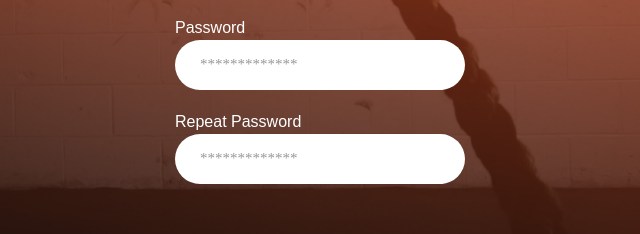
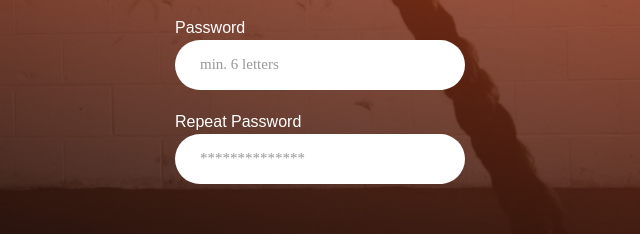
Before and after one commit to realonlytomd/gymbuddies, a website: page public/create.html in a window 1280 px wide. Shown: the part 401-635 px from the top of the page, 320-960 px from the left. Drawn offline with nearby package versions, Linux system fonts and the light colour scheme; a web font is replaced by a local one.

Commit message:
added mininmum 6 characters in create.html password

```diff
--- a/public/create.html
+++ b/public/create.html
@@ -41,13 +41,13 @@
 
 					<div class="wrap-input100 validate-input" data-validate = "Password is required">
 						<span class="label-input100">Password</span>
-						<input class="input100" type="password" name="pass" placeholder="*************" id="password">
+						<input class="input100" type="password" name="pass" placeholder= "min. 6 letters" id="password">
 						<span class="focus-input100"></span>
 					</div>
 
 					<div class="wrap-input100 validate-input" data-validate = "Repeat Password is required">
 						<span class="label-input100">Repeat Password</span>
-						<input class="input100" type="password" name="repeat-pass" placeholder="*************" id="password2">
+						<input class="input100" type="password" name="repeat-pass" placeholder="**************" id="password2">
 						<span class="focus-input100"></span>
 					</div>
 
```
